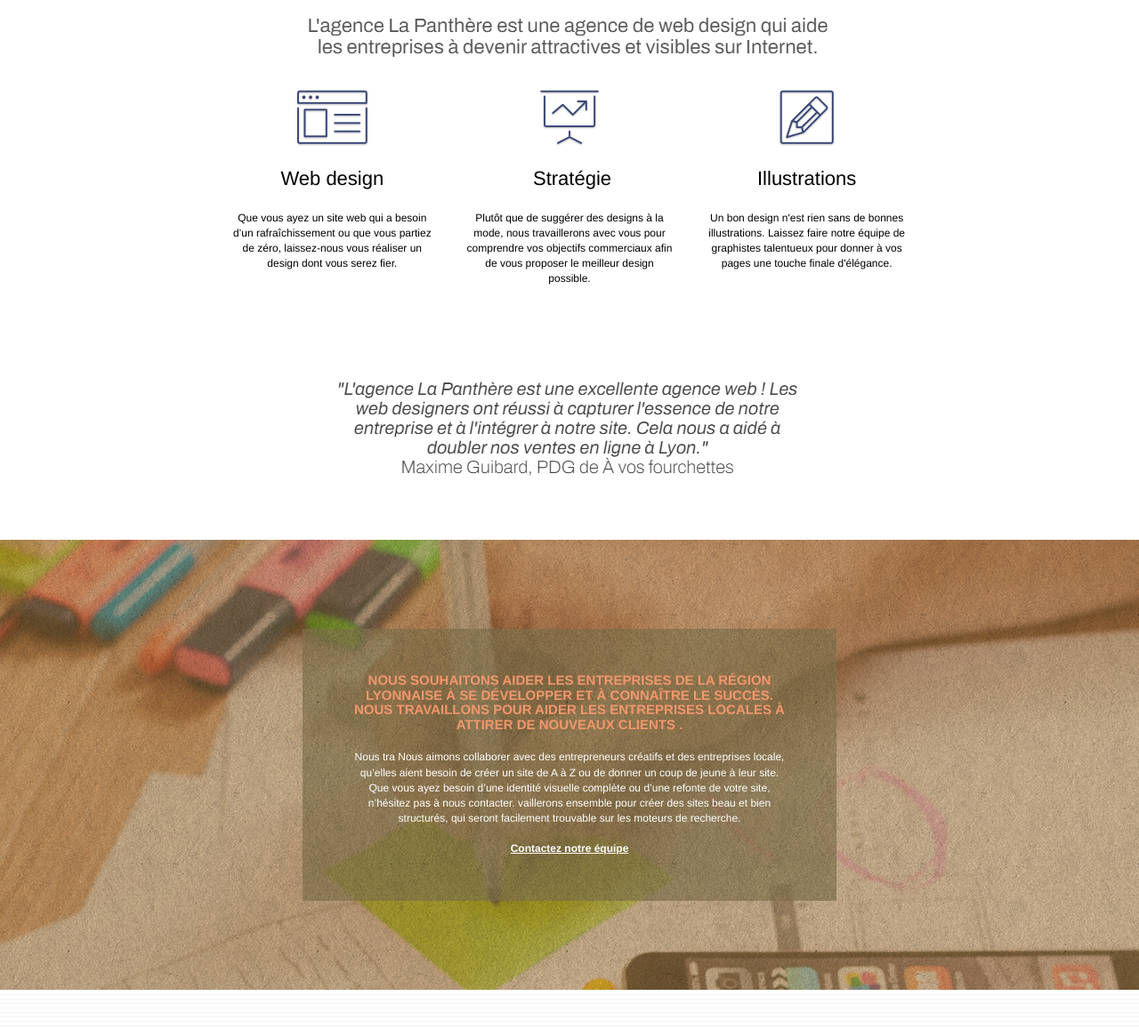
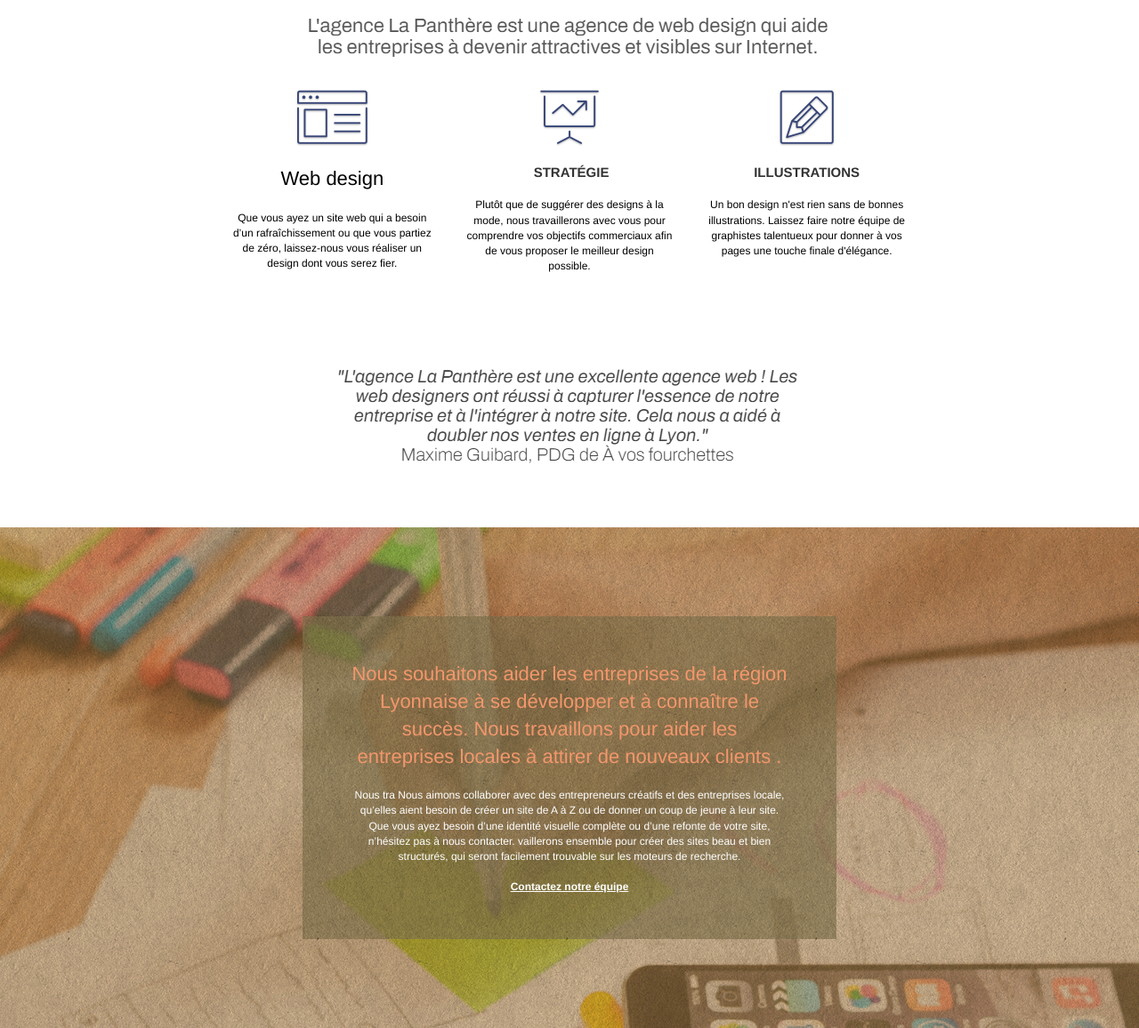
Before and after one commit to Niabag/La-panthere, a plain HTML site: page index.html in a window 1280 px wide. Shown: the part 579-1735 px from the top of the page at 89% size. Drawn offline with Linux system fonts and the light colour scheme.

Commit message:
hierarchisation h2 en h3 test 3

```diff
--- a/index.html
+++ b/index.html
@@ -101,9 +101,9 @@
 				<div class="text-center">
 					<span class="et-icon-presentation sm-shadow icon-dark-slate-blue icons icon-lg"></span>
 				</div>
-				<h2 class="mg-md text-center">
+				<h3 class="mg-md text-center">
 					&nbsp;Stratégie
-				</h2>
+				</h3>
 				<p class="text-center ">
 					Plutôt que de suggérer des designs à la mode, nous travaillerons avec vous pour comprendre vos objectifs commerciaux afin de vous proposer le meilleur design possible.<br>
 				</p>
@@ -112,9 +112,9 @@
 				<div class="text-center">
 					<span class="et-icon-edit sm-shadow icon-dark-slate-blue icons icon-lg"></span>
 				</div>
-				<h2 class="mg-md text-center">
+				<h3 class="mg-md text-center">
 					Illustrations
-				</h2>
+				</h3>
 				<p class="text-center ">
 					Un bon design n'est rien sans de bonnes illustrations. Laissez faire notre équipe de graphistes talentueux pour donner à vos pages une touche finale d'élégance.
 				</p>
@@ -135,9 +135,9 @@
 	<div class="container bloc-lg">
 		<div class="row tight-width-whitespace black-background">
 			<div class="col-sm-12">
-				<h3 class="mg-md text-center tc-white">
+				<h2 class="mg-md text-center tc-white">
 					Nous souhaitons aider les entreprises de la région Lyonnaise à se développer et à connaître le succès. Nous travaillons pour aider les entreprises locales à attirer de nouveaux clients .<br>
-				</h3>
+				</h2>
 				<p class="text-center white">Nous tra
 					Nous aimons collaborer avec des entrepreneurs créatifs et des entreprises locale, qu’elles aient besoin de créer un site de A à Z ou de donner un coup de jeune à leur site. Que vous ayez besoin d’une identité visuelle complète ou d’une refonte de votre site, n’hésitez pas à nous contacter. vaillerons ensemble pour créer des sites beau et bien structurés, qui seront facilement trouvable sur les moteurs de recherche. <br><br><a class="ltc-white bold-link" href="page2.html">Contactez notre équipe</a><br>
 				</p>
```
